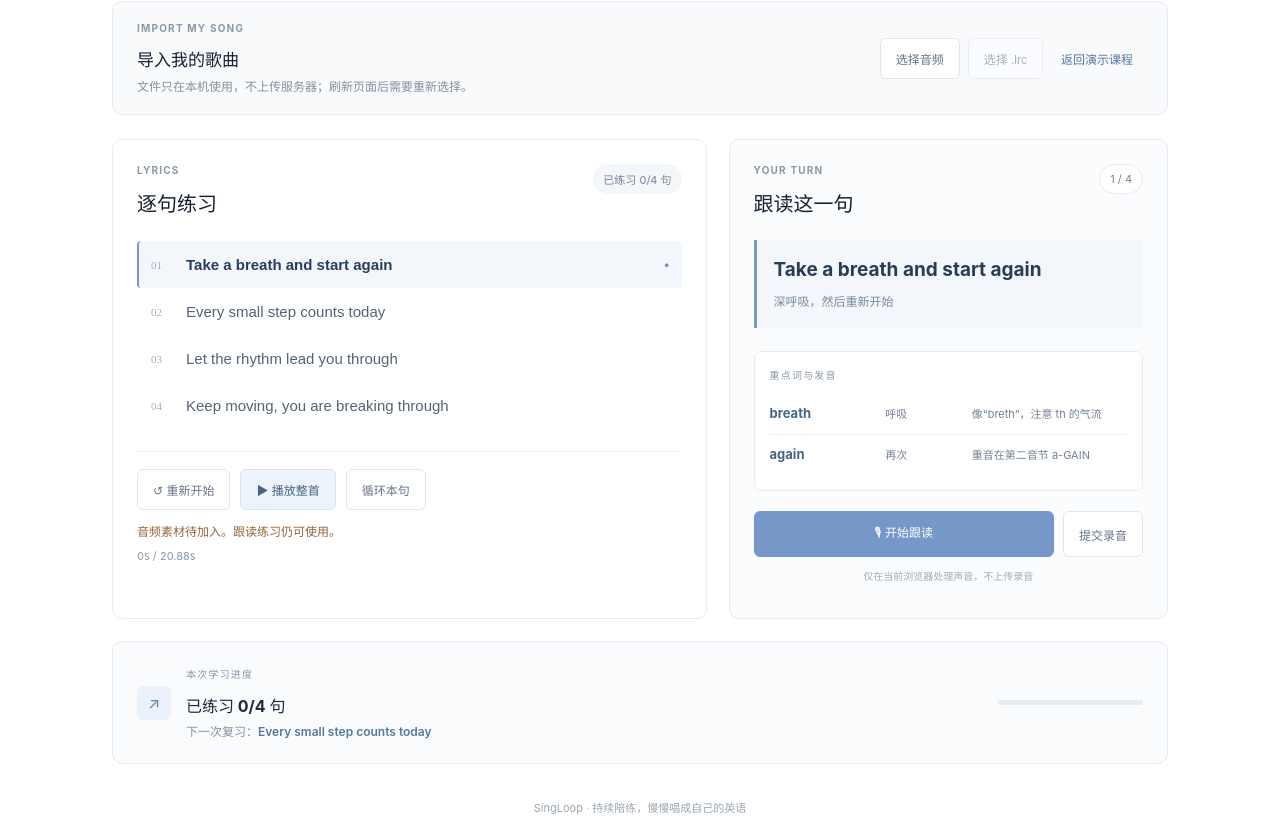
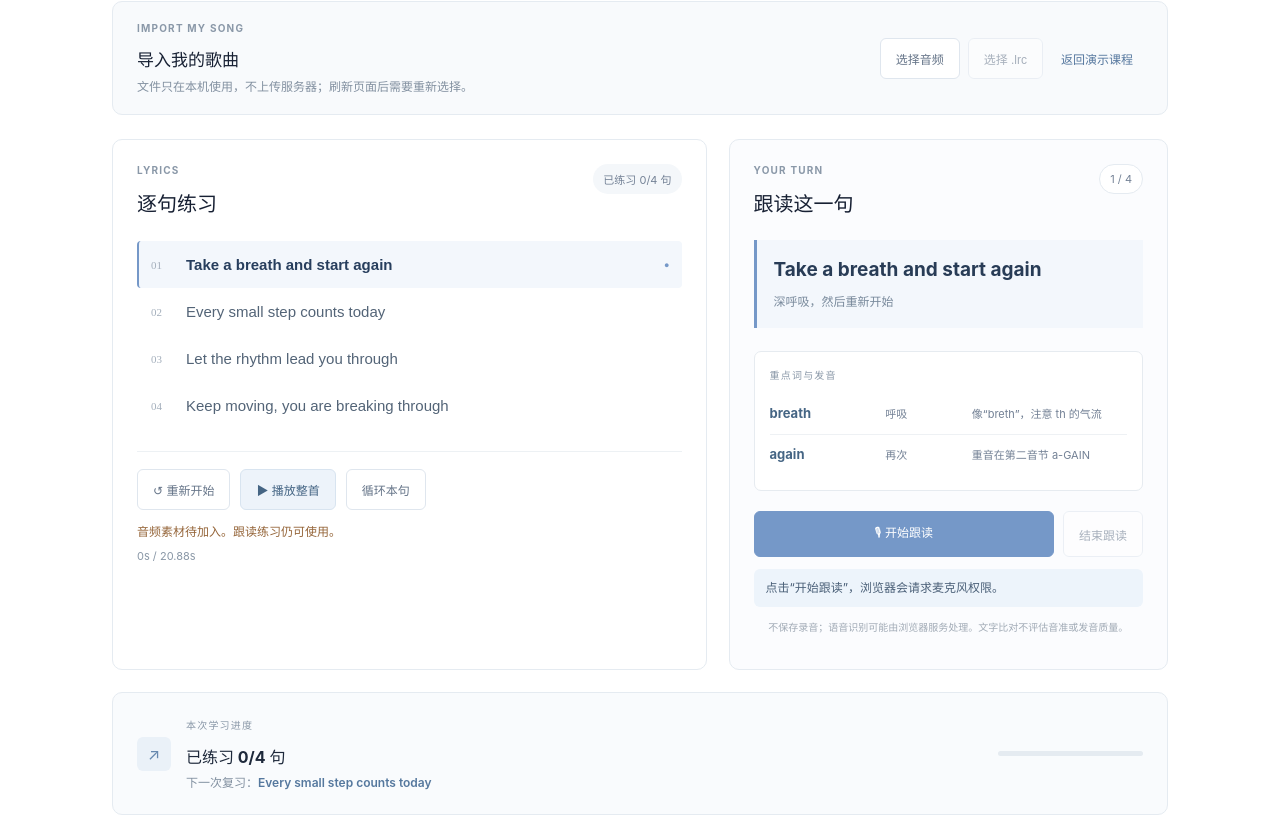
Before and after one commit to cantaloupeham/Singalong, a React (Vite) app: page / in a window 1280 px wide. Shown: the part 447-1278 px from the top of the page. Built offline with nearby package versions, Linux system fonts and the light colour scheme.

Commit message:
fix: distinguish speech recognition from demo feedback

```diff
--- a/src/App.jsx
+++ b/src/App.jsx
@@ -6,7 +6,9 @@ const normalize = (value) => value.toLowerCase().replace(/[^a-z\s]/g, '').split(
 
 function App() {
   const [selected, setSelected] = useState(0)
-  const [isListening, setIsListening] = useState(false)
+  const [speechStatus, setSpeechStatus] = useState('idle')
+  const [speechMessage, setSpeechMessage] = useState('点击“开始跟读”，浏览器会请求麦克风权限。')
+  const [showSimulation, setShowSimulation] = useState(false)
   const [transcript, setTranscript] = useState('')
   const [feedback, setFeedback] = useState(null)
   const [isPlaying, setIsPlaying] = useState(false)
@@ -22,6 +24,7 @@ function App() {
   const [demoProgress, setDemoProgress] = useState(0)
   const [importProgress, setImportProgress] = useState(0)
   const recognitionRef = useRef(null)
+  const speechSessionRef = useRef(0)
   const audioRef = useRef(null)
   const audioInputRef = useRef(null)
   const lrcInputRef = useRef(null)
@@ -65,48 +68,80 @@ function App() {
 
   const handleAudioError = () => { setIsPlaying(false); setAudioNotice(mode === 'import' ? '音频加载失败。请重新选择有效的 MP3、WAV 或 M4A 文件。' : '音频素材待加入。跟读练习仍可使用。') }
 
-  const compare = (spoken) => {
-    const expected = normalize(currentLine.text)
+  const compare = (spoken, lineText, lineIndex, sessionMode) => {
+    const expected = normalize(lineText)
     const actual = normalize(spoken)
-    const missing = expected.filter((word) => !actual.includes(word))
-    const matched = expected.filter((word) => actual.includes(word)).length
-    setFeedback({ missing, matched, simulated: !spoken })
-    if (mode === 'import') setImportProgress((count) => Math.max(count, selected + 1))
-    else setDemoProgress((count) => Math.max(count, selected + 1))
+    const remaining = [...actual]
+    const missing = expected.filter((word) => { const index = remaining.indexOf(word); if (index < 0) return true; remaining.splice(index, 1); return false })
+    setFeedback({ missing, unexpected: remaining })
+    if (sessionMode === 'import') setImportProgress((count) => Math.max(count, lineIndex + 1))
+    else setDemoProgress((count) => Math.max(count, lineIndex + 1))
   }
 
-  const startReading = () => {
+  const resetSpeech = () => { speechSessionRef.current += 1; recognitionRef.current?.stop(); recognitionRef.current = null; setSpeechStatus('idle'); setSpeechMessage('点击“开始跟读”，浏览器会请求麦克风权限。'); setTranscript(''); setFeedback(null); setShowSimulation(false) }
+
+  const startReading = async () => {
+    if (speechStatus === 'requesting' || speechStatus === 'listening' || speechStatus === 'processing') return
+    const session = ++speechSessionRef.current
+    const lineText = currentLine.text, lineIndex = selected, sessionMode = mode
     setFeedback(null)
     setTranscript('')
+    setShowSimulation(false)
     const Recognition = window.SpeechRecognition || window.webkitSpeechRecognition
     if (!Recognition) {
-      setIsListening(true)
-      setTranscript('take a breath and start again')
+      setSpeechStatus('unsupported')
+      setSpeechMessage('此浏览器不支持语音识别。可查看模拟反馈示例；示例不是你的识别结果。建议使用最新版 Chrome 或 Edge。')
       return
     }
+    if (!navigator.mediaDevices?.getUserMedia) { setSpeechStatus('no-device'); setSpeechMessage('无法访问麦克风。请确认设备已连接，并在 HTTPS 页面或 localhost 打开。'); return }
+    setSpeechStatus('requesting')
+    setSpeechMessage('正在请求麦克风权限，请在浏览器弹窗中选择“允许”。')
+    try {
+      const stream = await navigator.mediaDevices.getUserMedia({ audio: true })
+      stream.getTracks().forEach((track) => track.stop())
+    } catch (error) {
+      if (session !== speechSessionRef.current) return
+      const denied = ['NotAllowedError', 'PermissionDeniedError', 'SecurityError'].includes(error.name)
+      setSpeechStatus(denied ? 'denied' : error.name === 'NotFoundError' || error.name === 'DevicesNotFoundError' ? 'no-device' : 'error')
+      setSpeechMessage(denied ? '麦克风权限被拒绝。请点地址栏的麦克风图标允许访问，再重新跟读。' : error.name === 'NotFoundError' || error.name === 'DevicesNotFoundError' ? '未找到麦克风。请连接设备并检查系统输入设置。' : '无法使用麦克风，请检查设备是否被其他应用占用后重试。')
+      return
+    }
+    if (session !== speechSessionRef.current) return
     const recognition = new Recognition()
     recognition.lang = 'en-US'
     recognition.interimResults = false
     recognition.maxAlternatives = 1
-    recognition.onresult = (event) => { const text = event.results[0][0].transcript; setTranscript(text); compare(text) }
-    recognition.onerror = () => { setTranscript('take a breath and start again'); compare(''); setIsListening(false) }
-    recognition.onend = () => setIsListening(false)
+    recognition.onresult = (event) => {
+      if (session !== speechSessionRef.current) return
+      const spoken = event.results?.[0]?.[0]?.transcript?.trim()
+      if (!spoken) { setSpeechStatus('no-speech'); setSpeechMessage('没有识别到文字。请靠近麦克风，清楚读出当前句后重试。'); return }
+      setTranscript(spoken); compare(spoken, lineText, lineIndex, sessionMode)
+      setSpeechStatus('success'); setSpeechMessage('已收到浏览器真实识别结果。以下仅比较文字中的单词，不评估音准或发音质量。')
+    }
+    recognition.onerror = (event) => {
+      if (session !== speechSessionRef.current) return
+      const code = event.error
+      setSpeechStatus(code === 'not-allowed' || code === 'service-not-allowed' ? 'denied' : code === 'audio-capture' ? 'no-device' : code === 'no-speech' ? 'no-speech' : 'error')
+      setSpeechMessage(code === 'not-allowed' || code === 'service-not-allowed' ? '语音识别权限被拒绝。请在地址栏允许麦克风后重试。' : code === 'audio-capture' ? '未检测到可用麦克风，请检查设备。' : code === 'no-speech' ? '没有识别到语音。请靠近麦克风并重试。' : '语音识别失败或服务不可用，请稍后重试。')
+    }
+    recognition.onend = () => { if (session === speechSessionRef.current) setSpeechStatus((status) => { if (status === 'listening' || status === 'processing') { setSpeechMessage('跟读已结束，但没有收到识别文字。请检查麦克风后重试。'); return 'no-speech' } return status }) }
     recognitionRef.current = recognition
-    recognition.start()
-    setIsListening(true)
+    try { recognition.start(); setSpeechStatus('listening'); setSpeechMessage('麦克风已允许，正在识别英文跟读。读完后点击“结束跟读”。') }
+    catch { setSpeechStatus('error'); setSpeechMessage('语音识别无法启动，请刷新页面并重试。') }
   }
 
   const submitRecording = () => {
-    if (isListening) { recognitionRef.current?.stop(); setIsListening(false) }
-    if (!feedback) compare(transcript)
+    if (speechStatus !== 'listening') return
+    setSpeechStatus('processing'); setSpeechMessage('已结束跟读，正在等待浏览器返回识别文字。')
+    recognitionRef.current?.stop()
   }
 
-  const selectLine = (index) => { setSelected(index); setTranscript(''); setFeedback(null); if (mode === 'import' && audioRef.current && Number.isFinite(course.lines[index].startTime)) { audioRef.current.currentTime = course.lines[index].startTime; setProgressTime(course.lines[index].startTime); setLoopLine(true) } }
+  const selectLine = (index) => { resetSpeech(); setSelected(index); if (mode === 'import' && audioRef.current && Number.isFinite(course.lines[index].startTime)) { audioRef.current.currentTime = course.lines[index].startTime; setProgressTime(course.lines[index].startTime); setLoopLine(true) } }
 
   const chooseAudio = (event) => {
     const file = event.target.files?.[0]; event.target.value = ''; if (!file) return
     if (!/\.(mp3|wav|m4a)$/i.test(file.name)) { setImportError('文件格式不支持，请选择 MP3、WAV 或 M4A。'); return }
-    audioRef.current?.pause(); setIsPlaying(false); setAudioUrl(URL.createObjectURL(file)); setAudioName(file.name); setMode('import'); setImportedSong(null); setLrcName(''); setSelected(0); setLoopLine(false); setImportProgress(0); setImportError(''); setAudioNotice('已选择本地音频，请选择对应的 .lrc 歌词文件。')
+    resetSpeech(); audioRef.current?.pause(); setIsPlaying(false); setAudioUrl(URL.createObjectURL(file)); setAudioName(file.name); setMode('import'); setImportedSong(null); setLrcName(''); setSelected(0); setLoopLine(false); setImportProgress(0); setImportError(''); setAudioNotice('已选择本地音频，请选择对应的 .lrc 歌词文件。')
   }
   const chooseLrc = async (event) => {
     const file = event.target.files?.[0]; event.target.value = ''; if (!file) return
@@ -116,10 +151,10 @@ function App() {
       if (!content.trim()) { setImportError('歌词文件为空，请选择包含时间戳的 .lrc 文件。'); return }
       const lines = parseLrc(content)
       if (!lines.length) { setImportError('未找到有效的时间戳歌词，例如 [00:04.00] Every small step counts today'); return }
-      setImportedSong({ title: audioName.replace(/\.[^.]+$/, ''), artist: '我的本地歌曲', subtitle: '本地 LRC 歌词', lines }); setLrcName(file.name); setSelected(0); setLoopLine(false); setImportProgress(0); setImportError(''); setAudioNotice('LRC 歌词已加载，可以开始播放。')
+      resetSpeech(); setImportedSong({ title: audioName.replace(/\.[^.]+$/, ''), artist: '我的本地歌曲', subtitle: '本地 LRC 歌词', lines }); setLrcName(file.name); setSelected(0); setLoopLine(false); setImportProgress(0); setImportError(''); setAudioNotice('LRC 歌词已加载，可以开始播放。')
     } catch { setImportError('歌词文件读取失败，请重新选择 .lrc 文件。') }
   }
-  const resetImport = () => { audioRef.current?.pause(); setIsPlaying(false); setAudioUrl(''); setAudioName(''); setLrcName(''); setImportedSong(null); setMode('demo'); setImportError(''); setSelected(0); setLoopLine(false); setAudioNotice('') }
+  const resetImport = () => { resetSpeech(); audioRef.current?.pause(); setIsPlaying(false); setAudioUrl(''); setAudioName(''); setLrcName(''); setImportedSong(null); setMode('demo'); setImportError(''); setSelected(0); setLoopLine(false); setAudioNotice('') }
 
   return <main className="app">
     <header className="topbar"><div className="logo">Sing<span>Loop</span></div><nav><a className="active">练习</a><a>学习进度</a></nav><div className="language">English <span>⌄</span></div></header>
@@ -133,7 +168,18 @@ function App() {
     <section className="workspace">
       <div className="lyrics-panel"><div className="panel-heading"><div><p className="label">LYRICS</p><h2>逐句练习</h2></div><span className="progress-pill">已练习 {progress}</span></div><div className="lyrics-list">{course.lines.map((line, index) => <button key={line.id} className={`lyric-line ${index === selected ? 'selected' : ''}`} onClick={() => selectLine(index)}><span className="line-number">{String(line.id).padStart(2, '0')}</span><span>{line.text}</span>{index === selected && <span className="playing">●</span>}</button>)}</div><div className="audio-controls"><button className="secondary-button" onClick={restartAudio}>↺ <span>重新开始</span></button><button className="primary-button" onClick={toggleAudio}>{isPlaying ? 'Ⅱ' : '▶'} <span>{isPlaying ? '暂停' : '播放整首'}</span></button><button className="secondary-button" onClick={() => setLoopLine((value) => !value)}>{loopLine ? '取消循环' : '循环本句'}</button></div>{audioNotice && <p className="audio-notice">{audioNotice}</p>}<div className="audio-time">{Math.floor(progressTime)}s / {mode === 'import' ? '本地音频' : `${song.lines.at(-1).endTime}s`}</div></div>
 
-      <aside className="practice-panel"><div className="panel-heading"><div><p className="label">YOUR TURN</p><h2>跟读这一句</h2></div><span className="line-count">{course.lines.length ? selected + 1 : 0} / {course.lines.length}</span></div><div className="focus-line"><p>{currentLine.text}</p><span>{currentLine.translation}</span></div><div className="detail-card"><p className="label">重点词与发音</p>{currentLine.words.length ? currentLine.words.map((item) => <div className="word-row" key={item.word}><strong>{item.word}</strong><span>{item.meaning}</span><small>{item.tip}</small></div>) : <p className="muted">重点词与发音提示待填写</p>}</div><div className="record-actions"><button className={`listen-button ${isListening ? 'listening' : ''}`} onClick={startReading} disabled={!course.lines.length}>{isListening ? '正在聆听…' : '🎙 开始跟读'}</button><button className="submit-button" onClick={submitRecording} disabled={!course.lines.length}>提交录音</button></div><p className="privacy-note">仅在当前浏览器处理声音，不上传录音</p>{transcript && <p className="muted">识别文字：{transcript}</p>}{feedback && <div className="feedback"><strong>{feedback.simulated ? '这是模拟反馈模式' : feedback.missing.length ? '很棒，继续保持节奏！' : '太棒了，这句基本完整！'}</strong>{feedback.missing.length > 0 && <p>可以再听一遍并留意：{feedback.missing.map((word) => <mark key={word}>{word}</mark>)}</p>}{feedback.missing.length === 0 && <p>下一步：试着不看文字，再唱一遍这一句。</p>}</div>}</aside>
+      <aside className="practice-panel">
+        <div className="panel-heading"><div><p className="label">YOUR TURN</p><h2>跟读这一句</h2></div><span className="line-count">{course.lines.length ? selected + 1 : 0} / {course.lines.length}</span></div>
+        <div className="focus-line"><p>{currentLine.text}</p><span>{currentLine.translation}</span></div>
+        <div className="detail-card"><p className="label">重点词与发音</p>{currentLine.words.length ? currentLine.words.map((item) => <div className="word-row" key={item.word}><strong>{item.word}</strong><span>{item.meaning}</span><small>{item.tip}</small></div>) : <p className="muted">重点词与发音提示待填写</p>}</div>
+        <div className="record-actions"><button className={`listen-button ${speechStatus === 'listening' ? 'listening' : ''}`} onClick={startReading} disabled={!course.lines.length || ['requesting', 'listening', 'processing'].includes(speechStatus)}>🎙 {speechStatus === 'requesting' ? '等待麦克风权限' : speechStatus === 'listening' ? '正在识别…' : '开始跟读'}</button><button className="submit-button" onClick={submitRecording} disabled={speechStatus !== 'listening'}>结束跟读</button></div>
+        <p className="speech-status" role="status">{speechMessage}</p>
+        <p className="privacy-note">不保存录音；语音识别可能由浏览器服务处理。文字比对不评估音准或发音质量。</p>
+        {['unsupported', 'denied', 'no-device', 'error', 'no-speech'].includes(speechStatus) && <button className="secondary-button" onClick={() => setShowSimulation(true)}>查看模拟反馈示例</button>}
+        {showSimulation && <div className="feedback"><strong>模拟反馈模式 · 示例，非你的识别结果</strong><p>示例建议：重新听当前句，留意重点词，再尝试跟读。模拟内容不计入学习进度。</p></div>}
+        {transcript && <p className="recognized-text">浏览器识别文字：{transcript}</p>}
+        {feedback && <div className="feedback"><strong>{feedback.missing.length || feedback.unexpected.length ? '已经完成一次跟读，继续练习！' : '这句的文字基本一致！'}</strong>{feedback.missing.length > 0 && <p>可能漏读或不同的词：{feedback.missing.map((word, index) => <mark key={`${word}-${index}`}>{word}</mark>)}</p>}{feedback.unexpected.length > 0 && <p>识别结果中多出的词：{feedback.unexpected.join('、')}</p>}<p>{feedback.missing.length ? `下一步：重听并练习 “${feedback.missing[0]}”，再读当前句。` : '下一步：再读一遍当前句，或点击下一句继续练习。'}</p></div>}
+      </aside>
     </section>
 
     <section className="progress-card"><div className="progress-icon">↗</div><div><p className="label">本次学习进度</p><h3>已练习 {progress}</h3><p className="muted">下一次复习：<b>{course.lines.length ? course.lines[Math.min(selected + 1, course.lines.length - 1)].text : '选择歌词后开始练习'}</b></p></div><div className="progress-track"><span style={{ width: `${course.lines.length ? (practiced / course.lines.length) * 100 : 0}%` }} /></div></section>
```
Also changed, not shown: src/styles.css, 1 other file (tests, documents, lock files or other folders).
